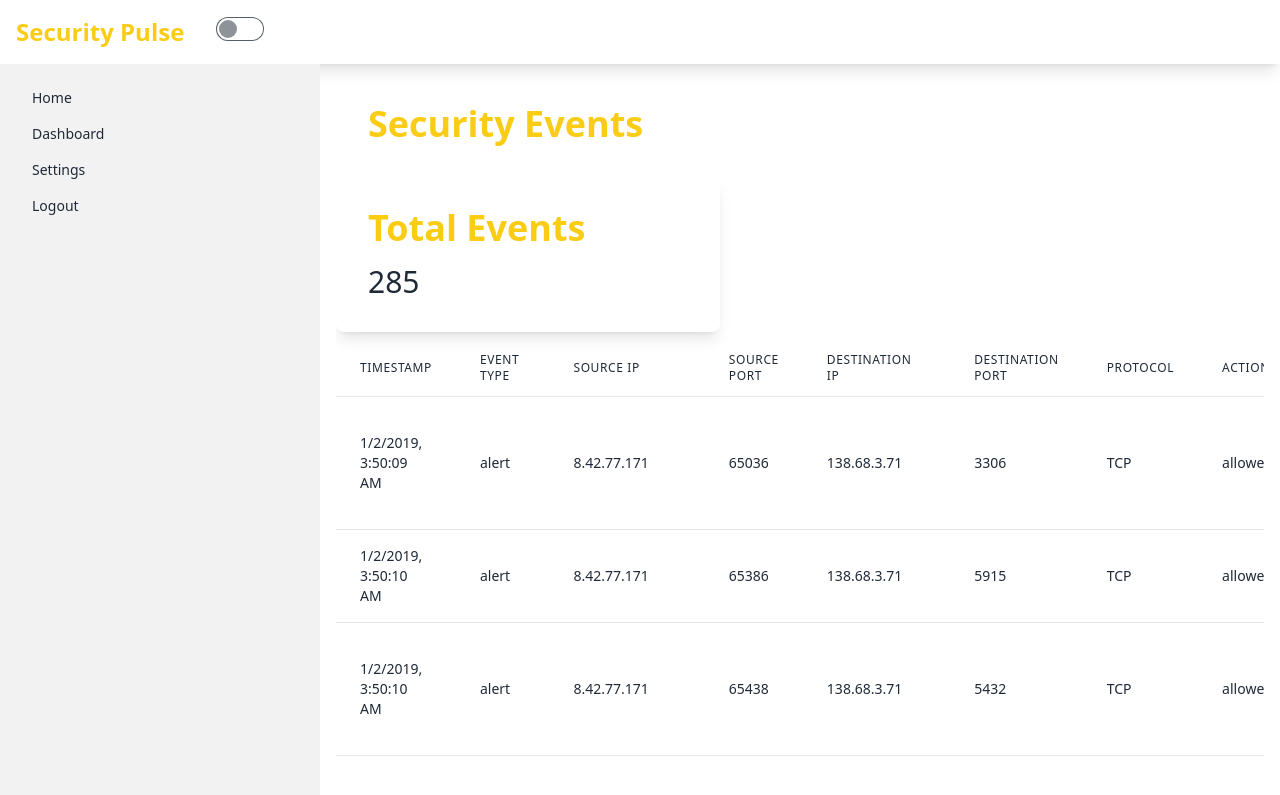
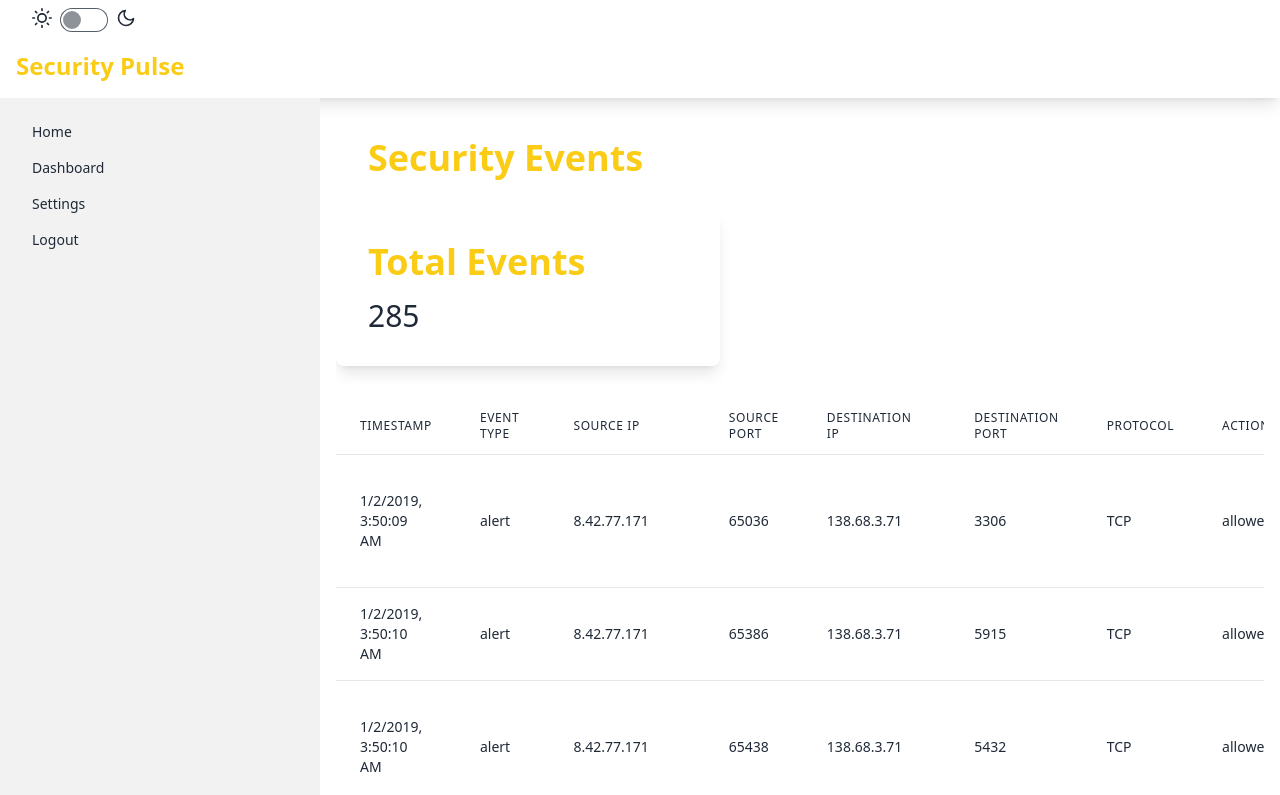
Before and after one commit to dev-ruchi/security-pulse, a React (Vite) app: page / in a window 1280 px wide. Shown: the top 795 px of the page. Built offline with nearby package versions, Linux system fonts and the light colour scheme; data requests are answered from the project's data file.

Commit message:
final commit

```diff
--- a/src/EventCountCard.jsx
+++ b/src/EventCountCard.jsx
@@ -22,7 +22,7 @@
   const totalEvents = events.length;
 
   return (
-    <div className="card w-96 mb-2 mt-4 shadow-lg rounded-lg">
+    <div className="card w-96 mb-8 mt-4 shadow-lg rounded-lg">
       <div className="card-body">
         <p className="text-4xl font-bold text-yellow-400 mb-2">Total Events</p>
         <p className="text-3xl">{totalEvents}</p>
--- a/src/Navbar.jsx
+++ b/src/Navbar.jsx
@@ -9,16 +9,51 @@
   };
 
   return (
-    <div className="navbar p-4 shadow-lg">
-      <a className="text-2xl font-semibold text-yellow-400 hover:text-yellow-300 transition duration-300 ease-in-out">
-        Security Pulse
-      </a>
-      <div className="navbar-start mx-8" >
-        <button className="navbar-item" onClick={toggleTheme}>
-        <input type="checkbox" value="synthwave" className="toggle theme-controller"/>
+    <>
+      <div className="navbar-start mx-8">
+        <button className="navbar-item mt-2" onClick={toggleTheme}>
+          <label className="flex cursor-pointer gap-2">
+            <svg
+              xmlns="http://www.w3.org/2000/svg"
+              width="20"
+              height="20"
+              viewBox="0 0 24 24"
+              fill="none"
+              stroke="currentColor"
+              strokeWidth="2"
+              strokeLinecap="round"
+              strokeLinejoin="round"
+            >
+              <circle cx="12" cy="12" r="5" />
+              <path d="M12 1v2M12 21v2M4.2 4.2l1.4 1.4M18.4 18.4l1.4 1.4M1 12h2M21 12h2M4.2 19.8l1.4-1.4M18.4 5.6l1.4-1.4" />
+            </svg>
+            <input
+              type="checkbox"
+              value="synthwave"
+              className="toggle theme-controller"
+            />
+            <svg
+              xmlns="http://www.w3.org/2000/svg"
+              width="20"
+              height="20"
+              viewBox="0 0 24 24"
+              fill="none"
+              stroke="currentColor"
+              strokeWidth="2"
+              strokeLinecap="round"
+              strokeLinejoin="round"
+            >
+              <path d="M21 12.79A9 9 0 1 1 11.21 3 7 7 0 0 0 21 12.79z"></path>
+            </svg>
+          </label>
         </button>
       </div>
-    </div>
+      <div className="navbar p-4 shadow-lg">
+        <a className="text-2xl font-semibold text-yellow-400 hover:text-yellow-300 transition duration-300 ease-in-out">
+          Security Pulse
+        </a>
+      </div>
+    </>
   );
 }
 
```
